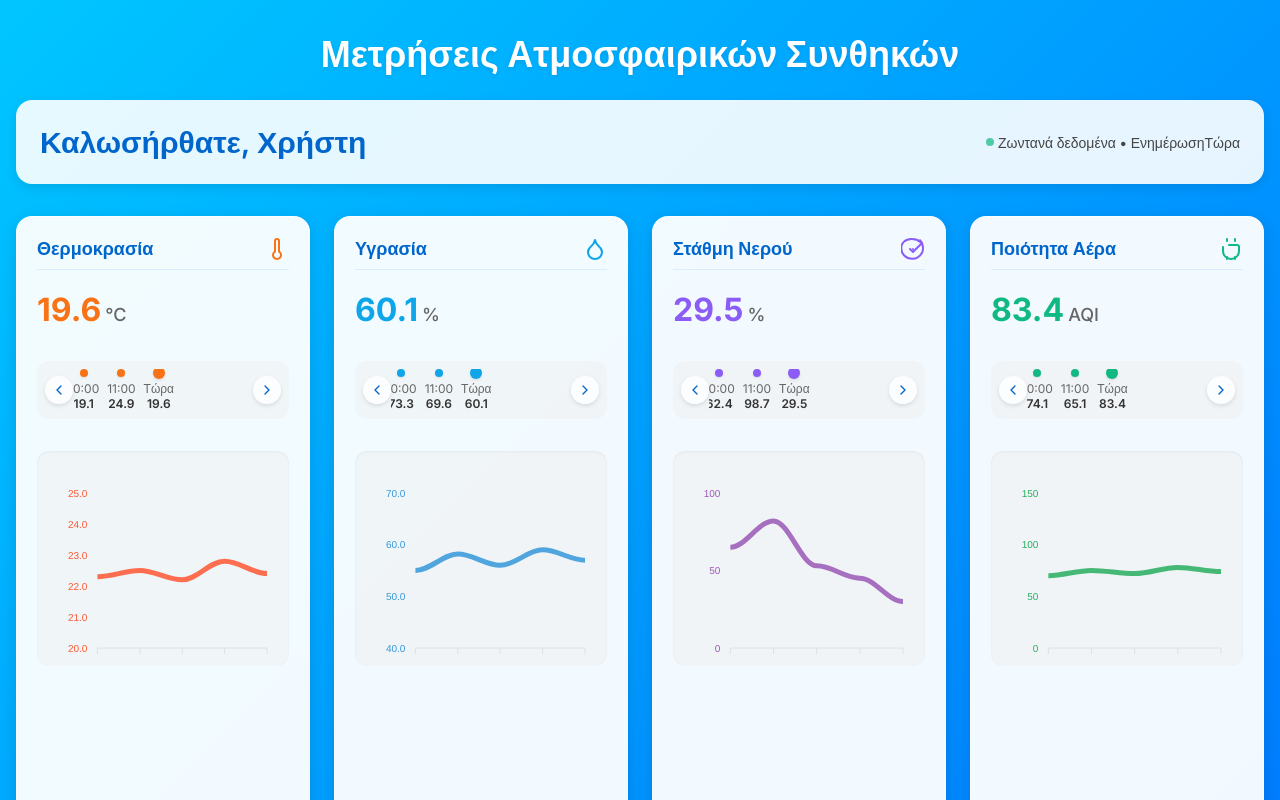
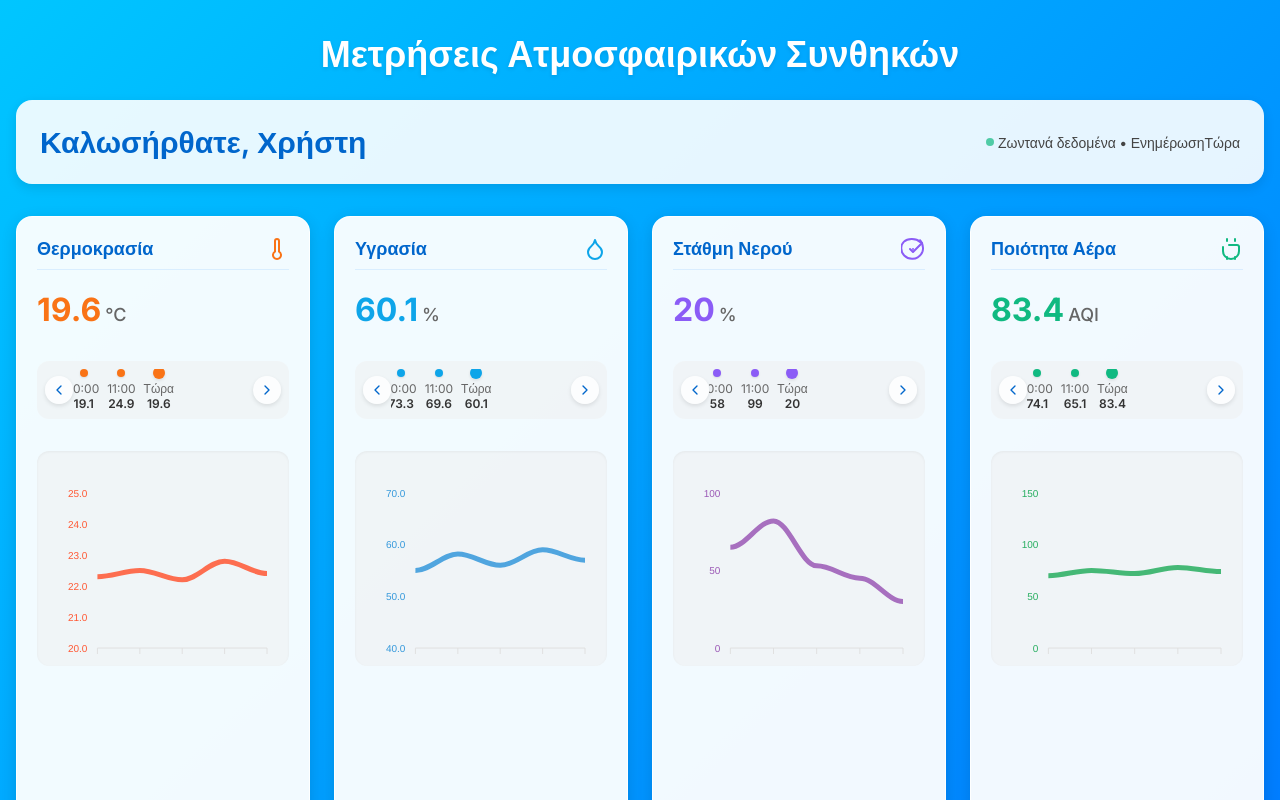
Before and after one commit to Jimlillis/iot-weather-server, a website: page public/new_index_2.html in a window 1280 px wide. Shown: the top 800 px of the page. Drawn offline with nearby package versions, Linux system fonts and the light colour scheme; no server answers.

Commit message:
[fix] generateMockdata

```diff
--- a/public/new_index_2.html
+++ b/public/new_index_2.html
@@ -577,10 +577,10 @@
           let value;
 
           if (sensorType === 'pressure') {
-                // Generate a random value between 0 and 1
-                const randomFactor = Math.random();
-                // Scale and shift the random value to be within the range [20, 100]
-                value = 20 + (randomFactor * 80); // 100 - 20 = 80
+              // Generate a random integer between 10 and 100 (inclusive)
+              const min = 10;
+              const max = 100;
+              value = Math.floor(Math.random() * (max - min + 1)) + min;
           } else if (config) {
               value = config.baseValue +
                       (Math.random() * config.variance * 2 - config.variance);
```
Lines whose indentation alone changed are shown as unchanged.
